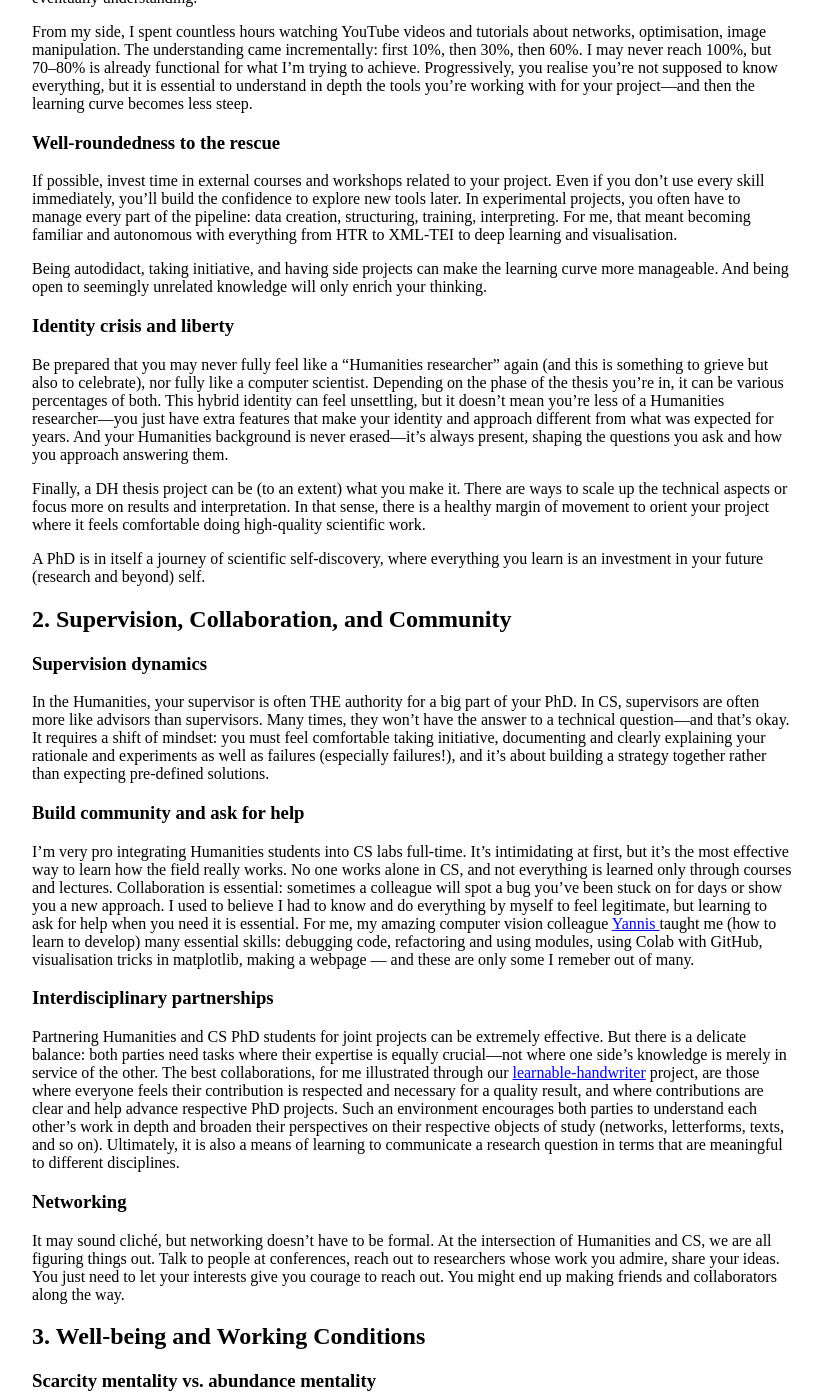
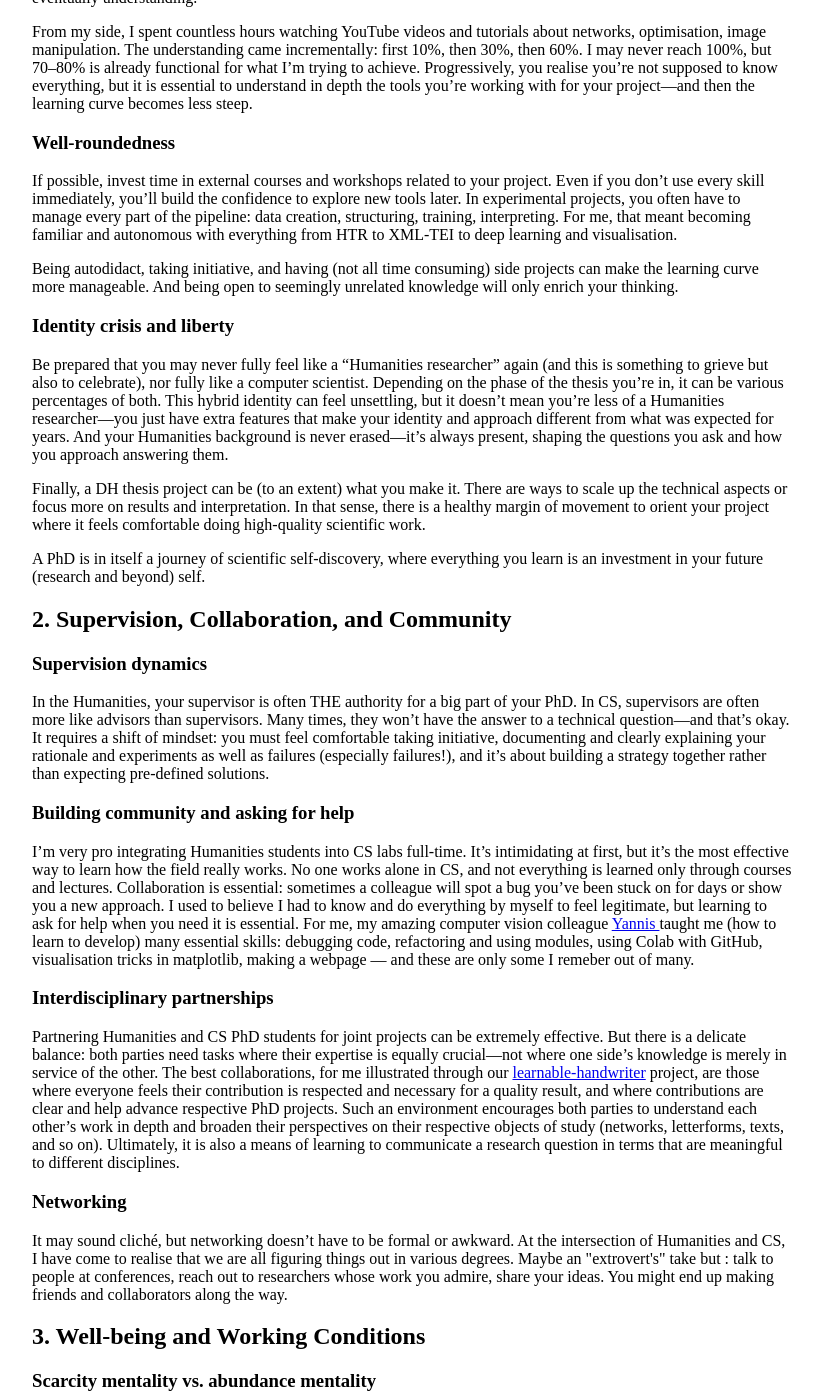
Before and after one commit to malamatenia/malamatenia.github.io, a Jekyll site: the page phd-reflections.html, which Jekyll copies as it is, in a window 1280 px wide and 1400 px high, scrolled down 1051 px. Shown: the whole window, without its empty margins (228-1050 px from the left). Built offline with Jekyll 4.4.1, drawn with Linux system fonts in a browser that asks for light colours.

Commit message:
add phd reflexions

```diff
--- a/phd-reflections.html
+++ b/phd-reflections.html
@@ -42,9 +42,9 @@
     <p>Math and AI are exciting and scary at the same time, and most Humanities-background students feel lost and mostly like imposters. One of the most helpful things in my PhD was my advisor Mathieu’s one-on-one classes (after long introductions to Deep Learning courses) on basic math operations, AI concepts, and processes. I appreciated that he never fed my imposter syndrome, always answered my “stupid” questions, and trusted that I was capable of eventually understanding.</p>
     <p>From my side, I spent countless hours watching YouTube videos and tutorials about networks, optimisation, image manipulation. The understanding came incrementally: first 10%, then 30%, then 60%. I may never reach 100%, but 70–80% is already functional for what I’m trying to achieve. Progressively, you realise you’re not supposed to know everything, but it is essential to understand in depth the tools you’re working with for your project—and then the learning curve becomes less steep.</p>
 
-    <h3>Well-roundedness to the rescue</h3>
+    <h3>Well-roundedness</h3>
     <p>If possible, invest time in external courses and workshops related to your project. Even if you don’t use every skill immediately, you’ll build the confidence to explore new tools later. In experimental projects, you often have to manage every part of the pipeline: data creation, structuring, training, interpreting. For me, that meant becoming familiar and autonomous with everything from HTR to XML-TEI to deep learning and visualisation.</p>
-    <p>Being autodidact, taking initiative, and having side projects can make the learning curve more manageable. And being open to seemingly unrelated knowledge will only enrich your thinking.</p>
+    <p>Being autodidact, taking initiative, and having (not all time consuming) side projects can make the learning curve more manageable. And being open to seemingly unrelated knowledge will only enrich your thinking.</p>
 
     <h3>Identity crisis and liberty</h3>
     <p>Be prepared that you may never fully feel like a “Humanities researcher” again (and this is something to grieve but also to celebrate), nor fully like a computer scientist. Depending on the phase of the thesis you’re in, it can be various percentages of both. This hybrid identity can feel unsettling, but it doesn’t mean you’re less of a Humanities researcher—you just have extra features that make your identity and approach different from what was expected for years. And your Humanities background is never erased—it’s always present, shaping the questions you ask and how you approach answering them.</p>
@@ -56,14 +56,14 @@
     <h3>Supervision dynamics</h3>
     <p>In the Humanities, your supervisor is often THE authority for a big part of your PhD. In CS, supervisors are often more like advisors than supervisors. Many times, they won’t have the answer to a technical question—and that’s okay. It requires a shift of mindset: you must feel comfortable taking initiative, documenting and clearly explaining your rationale and experiments as well as failures (especially failures!), and it’s about building a strategy together rather than expecting pre-defined solutions.</p>
 
-    <h3>Build community and ask for help</h3>
+    <h3>Building community and asking for help</h3>
     <p>I’m very pro integrating Humanities students into CS labs full-time. It’s intimidating at first, but it’s the most effective way to learn how the field really works. No one works alone in CS, and not everything is learned only through courses and lectures. Collaboration is essential: sometimes a colleague will spot a bug you’ve been stuck on for days or show you a new approach. I used to believe I had to know and do everything by myself to feel legitimate, but learning to ask for help when you need it is essential. For me, my amazing computer vision colleague <a href="https://ysig.github.io/" target="_blank"> Yannis </a> taught me (how to learn to develop) many essential skills: debugging code, refactoring and using modules, using Colab with GitHub, visualisation tricks in matplotlib, making a webpage — and these are only some I remeber out of many.</p>
 
     <h3>Interdisciplinary partnerships</h3>
     <p>Partnering Humanities and CS PhD students for joint projects can be extremely effective. But there is a delicate balance: both parties need tasks where their expertise is equally crucial—not where one side’s knowledge is merely in service of the other. The best collaborations, for me illustrated through our <a href="https://learnable-handwriter.github.io/" target="_blank">learnable-handwriter</a> project, are those where everyone feels their contribution is respected and necessary for a quality result, and where contributions are clear and help advance respective PhD projects. Such an environment encourages both parties to understand each other’s work in depth and broaden their perspectives on their respective objects of study (networks, letterforms, texts, and so on). Ultimately, it is also a means of learning to communicate a research question in terms that are meaningful to different disciplines.</p>
 
     <h3>Networking</h3>
-    <p>It may sound cliché, but networking doesn’t have to be formal. At the intersection of Humanities and CS, we are all figuring things out. Talk to people at conferences, reach out to researchers whose work you admire, share your ideas. You just need to let your interests give you courage to reach out. You might end up making friends and collaborators along the way.</p>
+    <p>It may sound cliché, but networking doesn’t have to be formal or awkward. At the intersection of Humanities and CS, I have come to realise that we are all figuring things out in various degrees. Maybe an "extrovert's" take but : talk to people at conferences, reach out to researchers whose work you admire, share your ideas. You might end up making friends and collaborators along the way.</p>
 
     <h2>3. Well-being and Working Conditions</h2>
 
```
